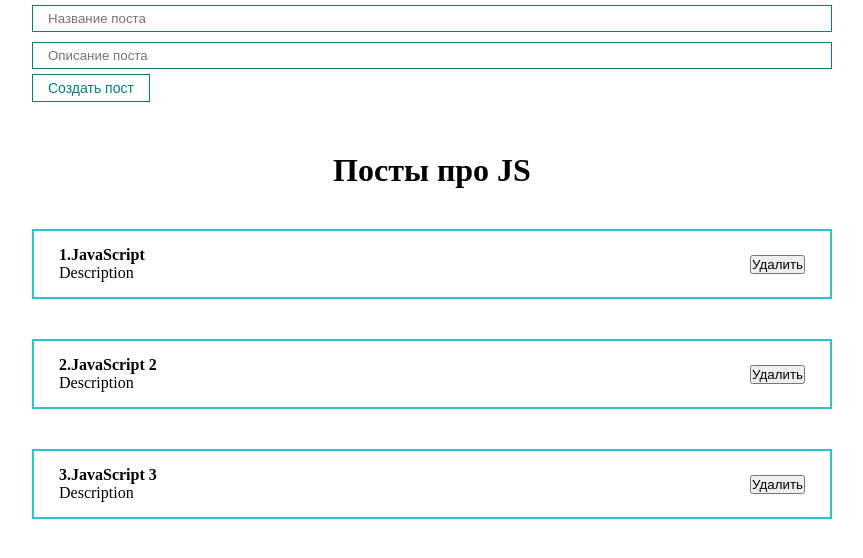
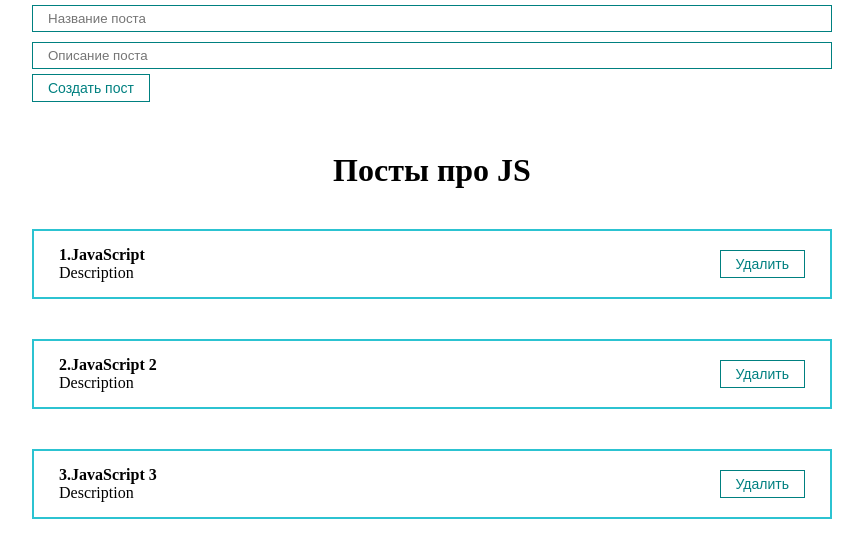
Before and after one commit to Almirasun/ulbi-learn, a React (Create React App) app: page / in a window 1280 px wide. Shown: the top 558 px of the page, without its empty margins (208-1071 px from the left). Built offline with nearby package versions, Linux system fonts and the light colour scheme.

Commit message:
remove post

```diff
--- a/src/App.jsx
+++ b/src/App.jsx
@@ -16,10 +16,15 @@
     setPosts([...posts, newPost])
   }
 
+  // Получаем post из дочернего компонента
+  const removePost = (post) => {
+    setPosts(posts.filter(p => p.id !== post.id)) // это проверка id`шников
+  }
+
   return (
     <div className="App">
       <PostForm create={createPost} />
-      <PostList posts={posts} title='Посты про JS' />
+      <PostList remove={removePost} posts={posts} title='Посты про JS' />
     </div>
   )
 }
--- a/src/components/PostItem.jsx
+++ b/src/components/PostItem.jsx
@@ -1,7 +1,11 @@
 import React from 'react';
+import MyButton from './UI/button/MyButton';
 
 const PostItem = (props) => {
     console.log(props);
+
+    // document.getElementById('removeBtn').addEventListener('click', props.remove(props.post))
+
     return (
         <div>
             <div className="post">
@@ -13,7 +17,9 @@
                     <div>{props.post.body}</div>
                 </div>
                 <div className="post__btn">
-                    <button>Удалить</button>
+                    <MyButton id="removeBtn" onClick={() => props.remove(props.post)}>
+                        Удалить
+                    </MyButton>
                 </div>
             </div>
         </div>
--- a/src/components/PostList.jsx
+++ b/src/components/PostList.jsx
@@ -2,14 +2,14 @@
 import PostItem from "./PostItem";
 
 
-const PostList = ({ posts, title }) => {
+const PostList = ({ posts, title, remove }) => {
     return (
         <div>
             <h1 style={{ textAlign: 'center', marginTop: '50px' }}>
                 {title}
             </h1>
             {posts.map((post, index) =>
-                <PostItem number={index + 1} post={post} key={post.id} />
+                <PostItem remove={remove} number={index + 1} post={post} key={post.id} />
             )}
         </div>
     );
```
